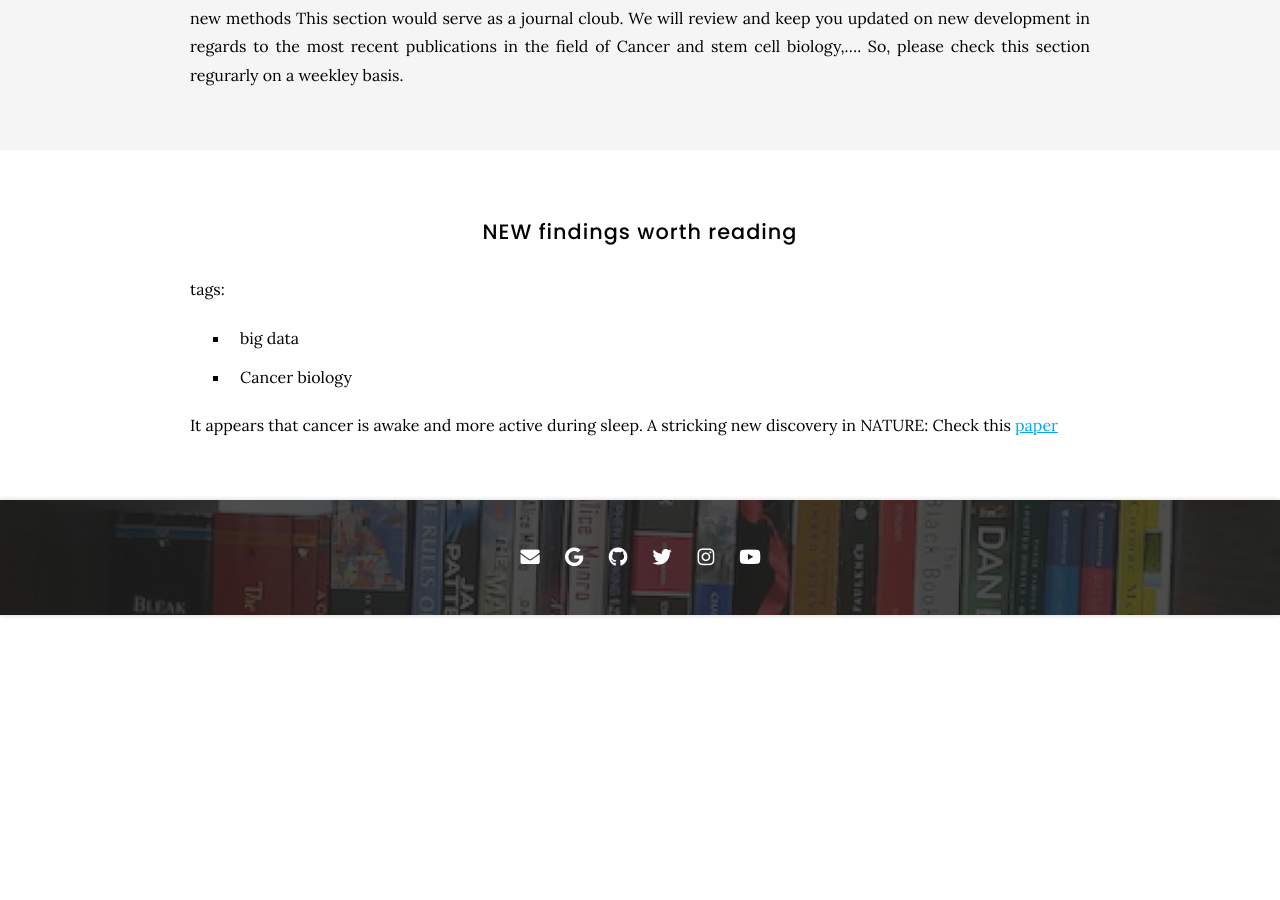
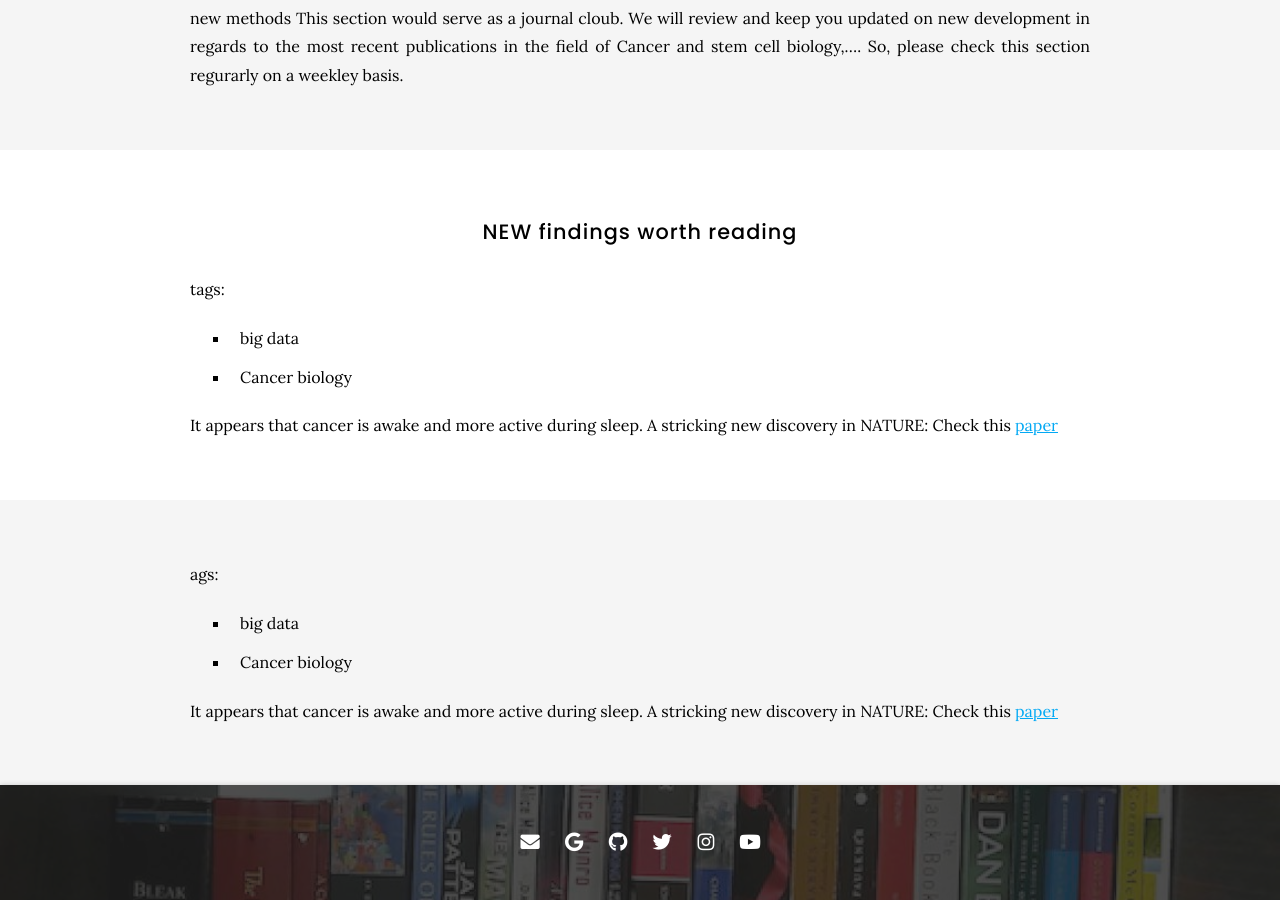
Before and after one commit to Hossein-Fallahi/Fallahi-Bioinformatics-Lab, a Jekyll site: the page built from blog/index.md, in a window 1280 px wide and 900 px high, scrolled down 582 px. Built offline with Jekyll 4.4.1, drawn with Linux system fonts in a browser that asks for light colours; nearby versions of some CDN libraries; before the commit the page ends 1197 px from its top, so only the background shows below that.

Commit message:
Update index.md

```diff
--- a/blog/index.md
+++ b/blog/index.md
@@ -24,3 +24,12 @@
 
 It appears that cancer is awake and more active during sleep. A stricking new discovery in NATURE:
 Check this [paper](https://www.nature.com/articles/s41586-022-04875-y)
+
+{% include section.html %}
+
+ags:
+  - big data
+  - Cancer biology
+
+It appears that cancer is awake and more active during sleep. A stricking new discovery in NATURE:
+Check this [paper](https://www.nature.com/articles/s41586-022-04875-y)
```
